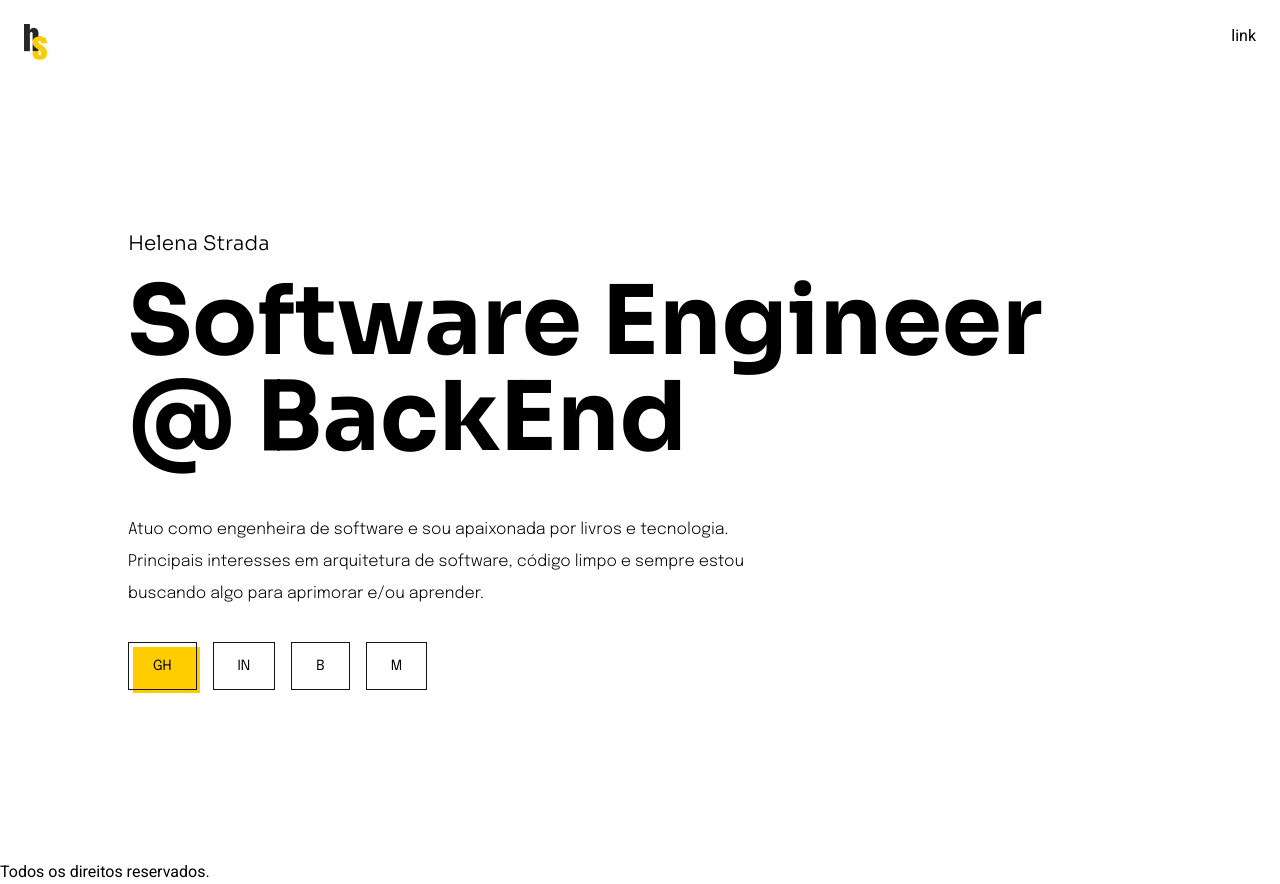
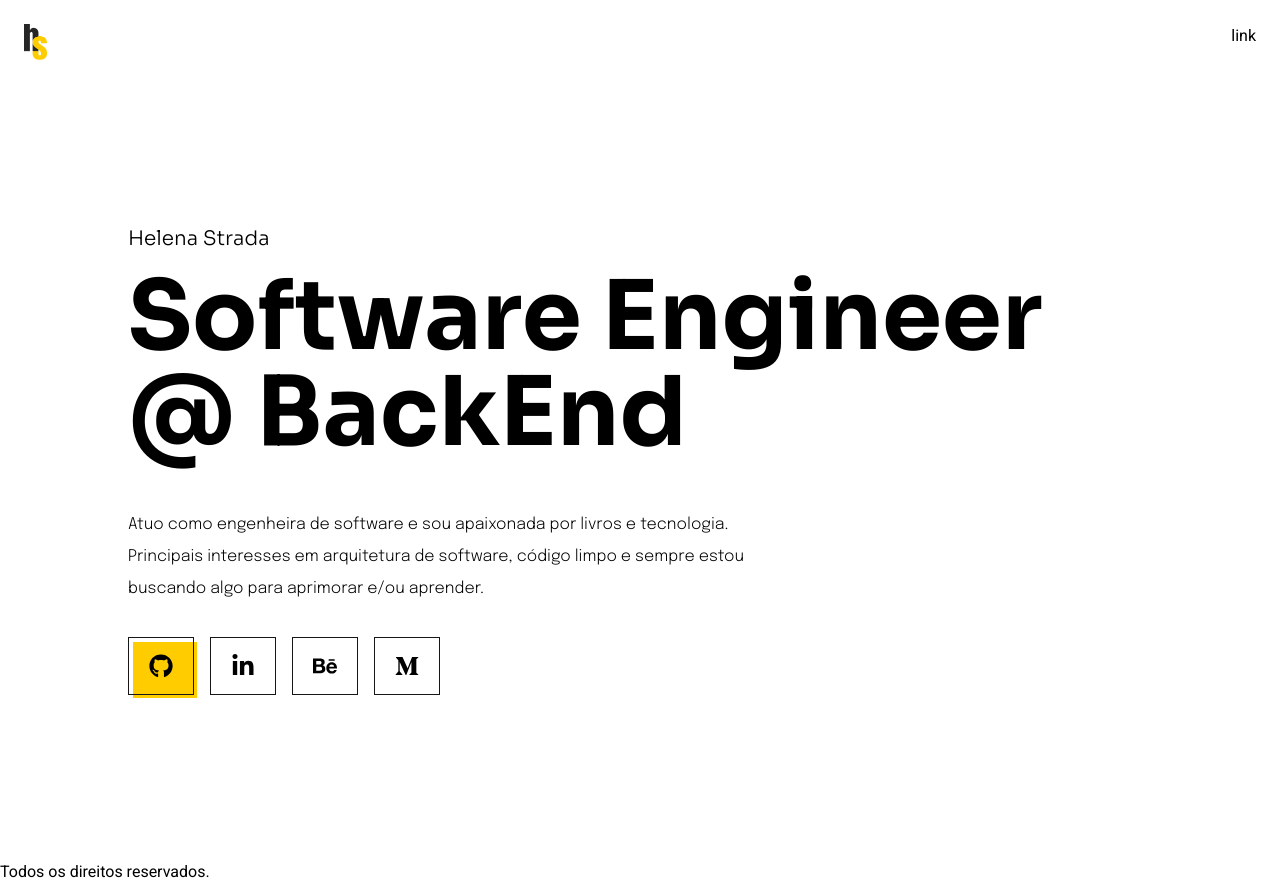
Before and after one commit to hstrada/hstrada.github.io, a Next.js app in the folder hstrada/: page / in a window 1280 px wide. Built offline with nearby package versions, Linux system fonts and the light colour scheme.

Commit message:
adding icons

```diff
--- a/hstrada/package.json
+++ b/hstrada/package.json
@@ -11,7 +11,8 @@
   "dependencies": {
     "next": "12.1.6",
     "react": "18.2.0",
-    "react-dom": "18.2.0"
+    "react-dom": "18.2.0",
+    "react-icons": "^4.4.0"
   },
   "devDependencies": {
     "@types/node": "18.0.0",
--- a/hstrada/pages/_app.tsx
+++ b/hstrada/pages/_app.tsx
@@ -1,5 +1,5 @@
+import type { AppProps } from 'next/app'
 import '../styles/globals.css'
-import type { AppProps } from 'next/app'
 
 function MyApp({ Component, pageProps }: AppProps) {
   return <Component {...pageProps} />
--- a/hstrada/pages/index.tsx
+++ b/hstrada/pages/index.tsx
@@ -1,8 +1,10 @@
+import { FontAwesomeIcon } from '@fortawesome/react-fontawesome'
 import type { NextPage } from 'next'
 import Head from 'next/head'
 import Image from 'next/image'
 import { Outline } from '../components/atoms/Button/Outline'
 import { Solid } from '../components/atoms/Button/Solid'
+import { FaGithub, FaBehance, FaMediumM, FaLinkedinIn } from 'react-icons/fa'
 
 const Home: NextPage = () => {
   return (
@@ -20,9 +22,7 @@ const Home: NextPage = () => {
           width={23}
           height={36}
         />
-        <a>
-          link
-        </a>
+        <a>link</a>
       </header>
 
       <main>
@@ -41,10 +41,18 @@ const Home: NextPage = () => {
               aprender.
             </p>
             <div className="pt-8 space-x-4">
-              <Solid>GH</Solid>
-              <Outline>IN</Outline>
-              <Outline>B</Outline>
-              <Outline>M</Outline>
+              <Solid>
+                <FaGithub size={24} />
+              </Solid>
+              <Outline>
+                <FaLinkedinIn size={24} />
+              </Outline>
+              <Outline>
+                <FaBehance size={24} />
+              </Outline>
+              <Outline>
+                <FaMediumM size={24} />
+              </Outline>
             </div>
           </div>
         </section>
--- a/hstrada/styles/globals.css
+++ b/hstrada/styles/globals.css
@@ -20,5 +20,5 @@ a {
 }
 
 .base-button {
-  @apply border-neutral-900 border border-solid text-sm font-display py-[13px] px-[24px] cursor-pointer relative select-none touch-manipulation;
+  @apply border-neutral-900 border border-solid text-sm font-display py-[16px] px-[20px] cursor-pointer relative select-none touch-manipulation;
 }
```
Also changed, not shown: 2 other files (tests, documents, lock files or other folders).
